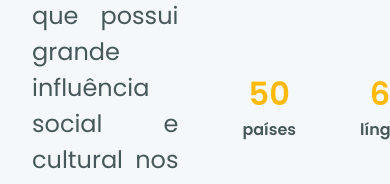
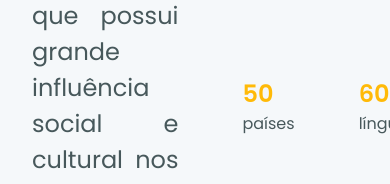
Before and after one commit to leovdn/ignite-react-desafio06, a Next.js app: page /continent/africa in a window 390 px wide. Shown: the part 638-822 px from the top of the page. Built offline with nearby package versions, Linux system fonts and the light colour scheme.

Commit message:
style: responsive NumberHighlight component

```diff
--- a/src/components/NumberHighlight/NumberHighlight.tsx
+++ b/src/components/NumberHighlight/NumberHighlight.tsx
@@ -10,11 +10,19 @@ export default function NumberHighlight({
   subject,
 }: NumberHighlightProps) {
   return (
-    <Flex alignItems="center" flexDirection="column" fontWeight="600">
-      <Text color="highlight" fontSize="2rem">
+    <Flex
+      alignItems={["flex-start", "flex-start", "center"]}
+      flexDirection="column"
+    >
+      <Text
+        as="strong"
+        fontWeight="600"
+        color="highlight"
+        fontSize={["1.5rem", "1.5rem", "2rem"]}
+      >
         {amount}
       </Text>
-      <Text>{subject}</Text>
+      <Text fontWeight={["400", "400", "600"]}>{subject}</Text>
     </Flex>
   )
 }
```
